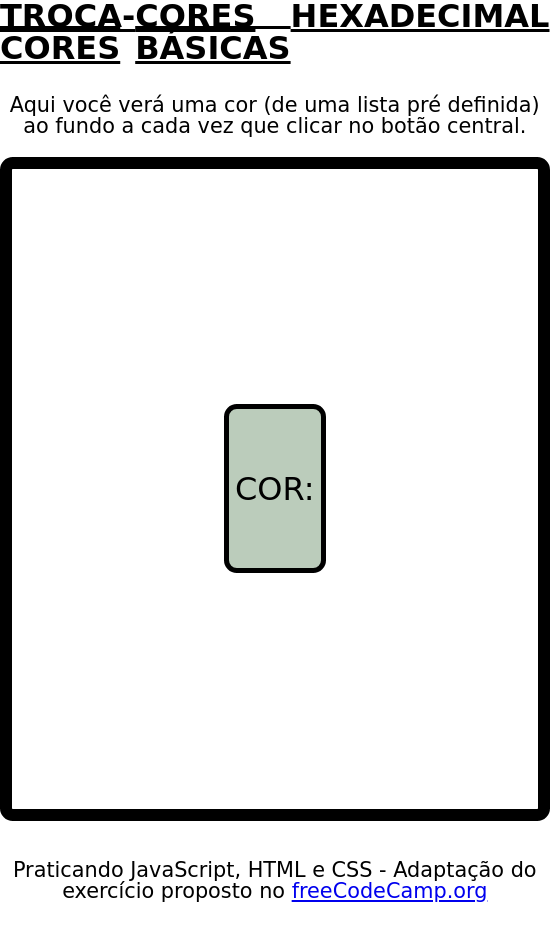
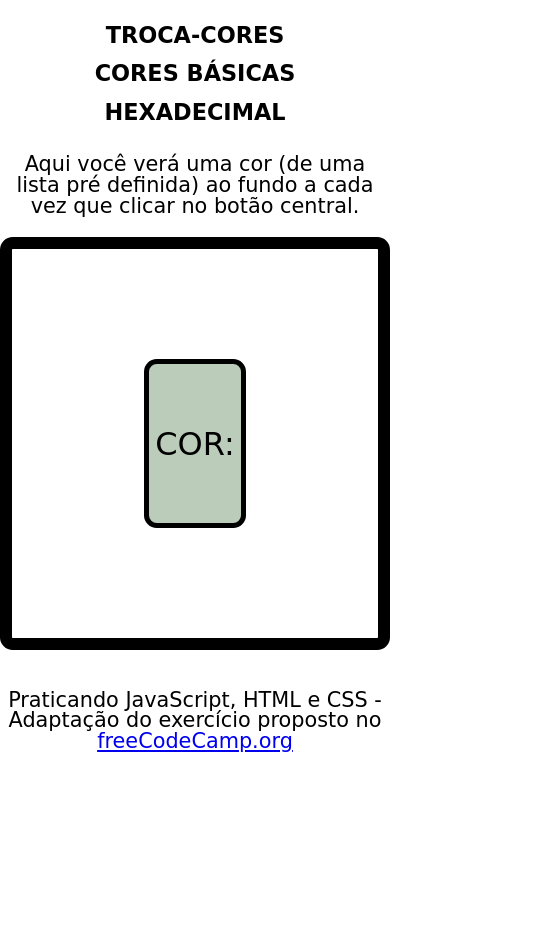
Before and after one commit to Anna-Souza/praticando_html_css_js, a plain HTML site: page cores_basicas.html in a window 390 px wide. Shown: the whole page, 550 px wide, since content can reach past the window. After the commit the page ends 867 px from the top, so only its background shows below. Drawn offline with Linux system fonts and the light colour scheme.

Commit message:
responsividade e ajustes

```diff
--- a/cores_basicas.html
+++ b/cores_basicas.html
@@ -8,7 +8,7 @@
 	    <title>Troca-Cores</title>
         <link rel="stylesheet" href="../praticando_html_css_js/reset.css">
         <link rel="stylesheet" href="../praticando_html_css_js/style.css">
-        <link rel="stylesheet" media="(max-width: 930px)" href="../praticando_html_css_js/responsivo.css">
+        <link rel="stylesheet" media="(max-width: 820px)" href="../praticando_html_css_js/responsivo.css">
 	</head>
 
     <body>
--- a/principal.js
+++ b/principal.js
@@ -8,4 +8,4 @@ botao.addEventListener("click", function(event) {
 	codigo.includes("\#") ? fundo.style.backgroundColor = codigo : fundo.style.backgroundColor = `\#${codigo}`
 })
 
-//A "if Statement" adicionada através do operador ternário permite funcionamento normal do código ainda que a "#" não tenha sido digitada
+//A "if Statement" adicionada através do operador ternário permite funcionamento normal do código ainda que a "#" não tenha sido digitada pelo usuário.
--- a/responsivo.css
+++ b/responsivo.css
@@ -5,7 +5,7 @@ body {
 	"top"
 	"main"
 	"foot";
-	grid-template-rows: 2fr 10fr 2fr;
+	grid-template-rows: 2fr 4fr 2fr;
 }
 
 header {
@@ -16,81 +16,26 @@ nav {
 	display: flex;
 	flex-flow: column wrap;
 	justify-content: space-evenly;
-	/* width: 100%; */
 	margin: 0;
 }
 
-/* ul {
+ul {
 	display: flex;
 	flex-direction: column;
 	flex-wrap: wrap;
-	align-items: center;
-	justify-content: center;
+	text-align: center;
+	gap: 1em;
+	margin-top: 1.5em;
+}
 
-} */
-
-/* li {
-	display: inline-block;
-	width: 80%;
-	text-align: center;
-	margin: auto;
-} */
-
-/* li a {
-	display: inline;
-	text-align: inherit;
-	width: 95%;
-	margin: auto;
-} */
-
-/* .troca {
+.troca {
 	text-transform: uppercase;
 	font-size: 1.4em;
-	text-decoration: underline;
-	color: black;
-} */
+	text-decoration: none;
+}
 
-/* main {
+main {
 	grid-area: main;
 	display: flex;
-	align-items: center;
-	justify-content: center;
-	margin-top: 20px;
-	border: solid black 5px;
-	border-radius: 15px;
-	font-size: 32px;
-} */
-
-/* .cor {
-	width: 25%;
-	height: 20vh;
-	font-size: 1em;
-	font-family: inherit;
-	border: solid 5px black;
-	border-radius: 15px;
-	background: #bcb;
-} */
-
-/* footer {
-	grid-area: foot;
-	text-align: right;
-	font-size: 22px;
-	margin-top: 20px;
-} */
-
-/* .input {
-	height: 5vh;
-	font-family: monospace;
-	font-size: 28px;
 	text-align: center;
-	border: solid 5px black;
-	border-radius: 15px;
-} */
-
-/* .envia {
-	height: 7vh;
-	font-size: 20px;
-	font-family: inherit;
-	text-transform: uppercase;
-	font-weight: bolder;
-} */
+}
```
Also changed, not shown: hexadecimal_aleatorio.html (+1 -0 lines).
